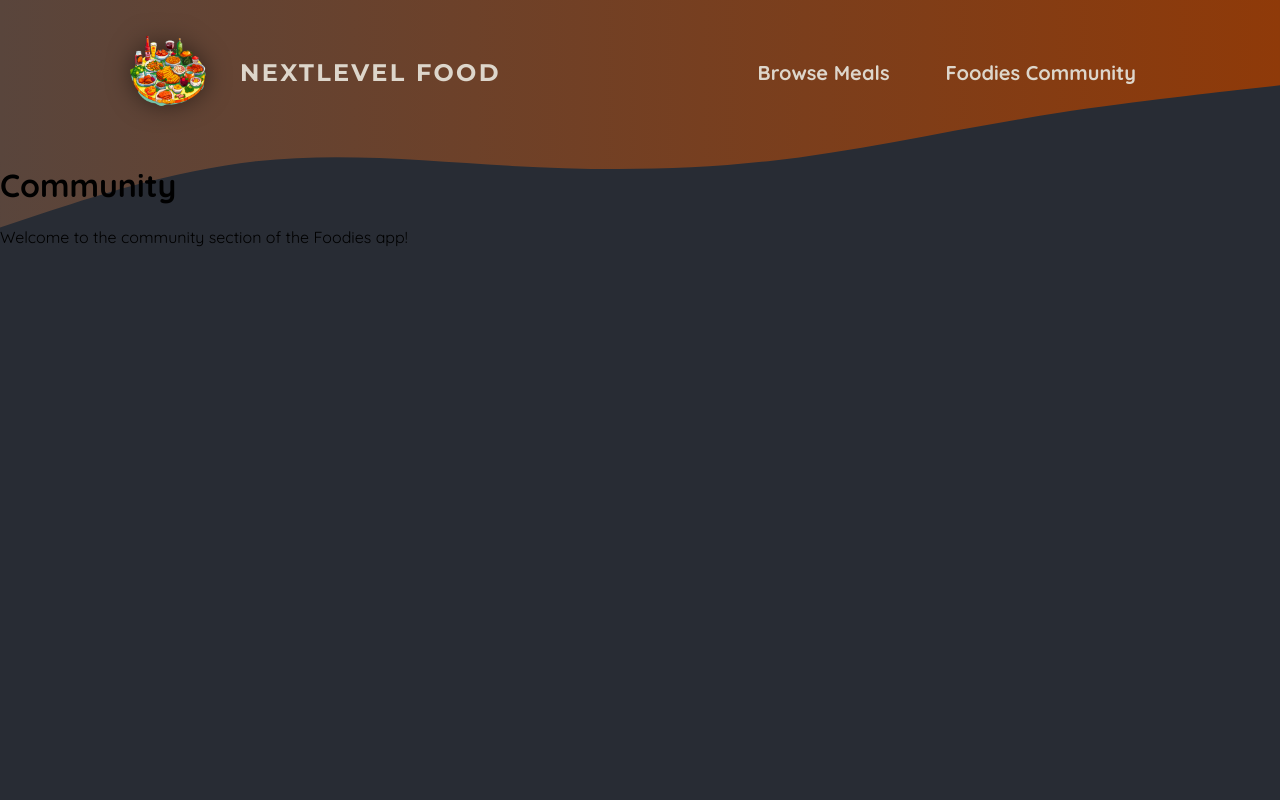
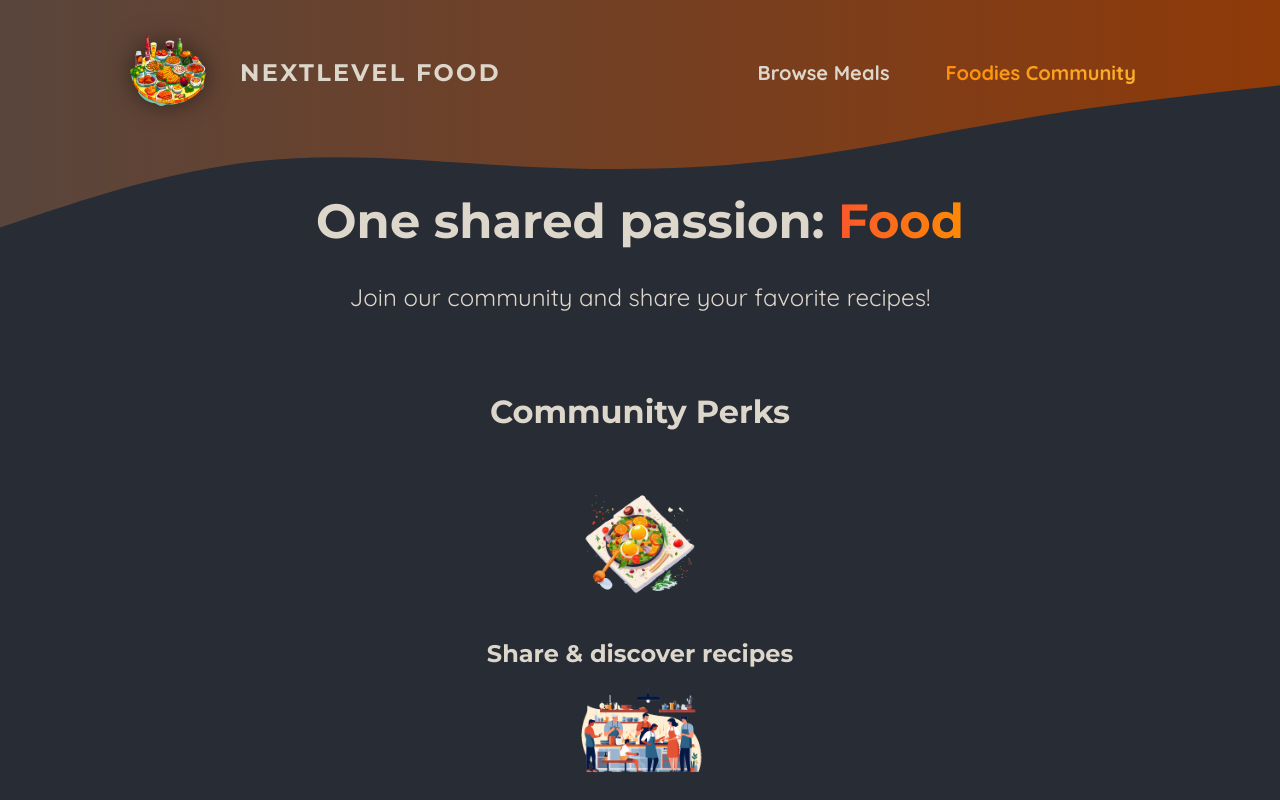
Before and after one commit to mwarman/course-nextjs15, a Next.js app in the folder foodies-app/: page /community in a window 1280 px wide. Shown: the top 800 px of the page. Built offline with nearby package versions, Linux system fonts and the light colour scheme.

Commit message:
Add Community page with header, perks section, and navigation links; implement styles and utility for class names

```diff
--- /dev/null
+++ b/foodies-app/app/community/page.module.css
@@ -0,0 +1,61 @@
+.header {
+  gap: 3rem;
+  margin: 3rem auto 5rem auto;
+  width: 90%;
+  max-width: 75rem;
+  color: #ddd6cb;
+  font-size: 1.5rem;
+  text-align: center;
+}
+
+.header h1 {
+  font-family: 'Montserrat', sans-serif;
+}
+
+.highlight {
+  background: linear-gradient(90deg, #f9572a, #ff8a05);
+  background-clip: text;
+  -webkit-background-clip: text;
+  -webkit-text-fill-color: transparent;
+}
+
+.main {
+  width: 90%;
+  max-width: 40rem;
+  margin: 0 auto;
+  text-align: center;
+}
+
+.main h2 {
+  font-family: 'Montserrat', sans-serif;
+  font-size: 2rem;
+  margin-bottom: 3rem;
+  color: #ddd6cb;
+}
+
+.perks {
+  list-style: none;
+  margin: 3rem 0;
+  padding: 0;
+}
+
+.perks li {
+  display: flex;
+  flex-direction: column;
+  align-items: center;
+  gap: 2rem;
+}
+
+.perks img {
+  width: 8rem;
+  height: 8rem;
+  object-fit: contain;
+}
+
+.perks p {
+  font-family: 'Montserrat', sans-serif;
+  font-size: 1.5rem;
+  font-weight: bold;
+  margin: 0;
+  color: #ddd6cb;
+}
--- a/foodies-app/app/community/page.tsx
+++ b/foodies-app/app/community/page.tsx
@@ -1,9 +1,38 @@
+import Image from 'next/image';
+
+import mealIcon from '@/assets/icons/meal.png';
+import communityIcon from '@/assets/icons/community.png';
+import eventsIcon from '@/assets/icons/events.png';
+import classes from './page.module.css';
+
 const CommunityPage = () => {
   return (
-    <main>
-      <h1>Community</h1>
-      <p>Welcome to the community section of the Foodies app!</p>
-    </main>
+    <>
+      <header className={classes.header}>
+        <h1>
+          One shared passion: <span className={classes.highlight}>Food</span>
+        </h1>
+        <p>Join our community and share your favorite recipes!</p>
+      </header>
+      <main className={classes.main}>
+        <h2>Community Perks</h2>
+
+        <ul className={classes.perks}>
+          <li>
+            <Image src={mealIcon} alt="A delicious meal" />
+            <p>Share & discover recipes</p>
+          </li>
+          <li>
+            <Image src={communityIcon} alt="A crowd of people, cooking" />
+            <p>Find new friends & like-minded people</p>
+          </li>
+          <li>
+            <Image src={eventsIcon} alt="A crowd of people at a cooking event" />
+            <p>Participate in exclusive events</p>
+          </li>
+        </ul>
+      </main>
+    </>
   );
 };
 
--- a/foodies-app/components/main-header/main-header.module.css
+++ b/foodies-app/components/main-header/main-header.module.css
@@ -21,30 +21,6 @@
   font-size: 1.25rem;
 }
 
-.nav a {
-  text-decoration: none;
-  color: #ddd6cb;
-  font-weight: bold;
-  padding: 0.5rem 1rem;
-  border-radius: 0.5rem;
-}
-
-.nav a:hover,
-.nav a:active {
-  background: linear-gradient(90deg, #ff8a05, #f9b331);
-  background-clip: text;
-  -webkit-background-clip: text;
-  -webkit-text-fill-color: transparent;
-  text-shadow: 0 0 18px rgba(248, 190, 42, 0.8);
-}
-
-.active {
-  background: linear-gradient(90deg, #ff8a05, #f9b331);
-  background-clip: text;
-  -webkit-background-clip: text;
-  -webkit-text-fill-color: transparent;
-}
-
 .logo {
   display: flex;
   align-items: center;
--- a/foodies-app/components/main-header/main-header.tsx
+++ b/foodies-app/components/main-header/main-header.tsx
@@ -4,6 +4,7 @@
 import classes from './main-header.module.css';
 import logoImg from '@/assets/logo.png';
 import MainHeaderBackground from './main-header-background';
+import NavLink from './nav-link';
 
 const MainHeader = () => {
   return (
@@ -18,10 +19,10 @@
         <nav className={classes.nav}>
           <ul>
             <li>
-              <Link href="/meals">Browse Meals</Link>
+              <NavLink href="/meals">Browse Meals</NavLink>
             </li>
             <li>
-              <Link href="/community">Foodies Community</Link>
+              <NavLink href="/community">Foodies Community</NavLink>
             </li>
           </ul>
         </nav>
--- /dev/null
+++ b/foodies-app/components/main-header/nav-link.module.css
@@ -0,0 +1,23 @@
+.link {
+  text-decoration: none;
+  color: #ddd6cb;
+  font-weight: bold;
+  padding: 0.5rem 1rem;
+  border-radius: 0.5rem;
+}
+
+.link:hover,
+.link:active {
+  background: linear-gradient(90deg, #ff8a05, #f9b331);
+  background-clip: text;
+  -webkit-background-clip: text;
+  -webkit-text-fill-color: transparent;
+  text-shadow: 0 0 18px rgba(248, 190, 42, 0.8);
+}
+
+.active {
+  background: linear-gradient(90deg, #ff8a05, #f9b331);
+  background-clip: text;
+  -webkit-background-clip: text;
+  -webkit-text-fill-color: transparent;
+}
--- /dev/null
+++ b/foodies-app/components/main-header/nav-link.tsx
@@ -0,0 +1,25 @@
+'use client';
+
+import React from 'react';
+import Link from 'next/link';
+import { usePathname } from 'next/navigation';
+
+import classes from './nav-link.module.css';
+import { cn } from '@/utils/css';
+
+export interface NavLinkProps {
+  href: string;
+  children: React.ReactNode;
+}
+
+const NavLink = ({ href, children }: NavLinkProps) => {
+  const path = usePathname();
+
+  return (
+    <Link href={href} className={cn(classes.link, { [classes.active]: path.startsWith(href) })}>
+      {children}
+    </Link>
+  );
+};
+
+export default NavLink;
--- a/foodies-app/package.json
+++ b/foodies-app/package.json
@@ -11,6 +11,7 @@
     "start": "next start"
   },
   "dependencies": {
+    "clsx": "2.1.1",
     "next": "15.4.5",
     "react": "19.1.0",
     "react-dom": "19.1.0"
--- /dev/null
+++ b/foodies-app/utils/css.ts
@@ -0,0 +1,3 @@
+import { clsx, ClassValue } from 'clsx';
+
+export const cn = (...inputs: ClassValue[]) => clsx(inputs);
```
Also changed, not shown: 1 other file (tests, documents, lock files or other folders).
